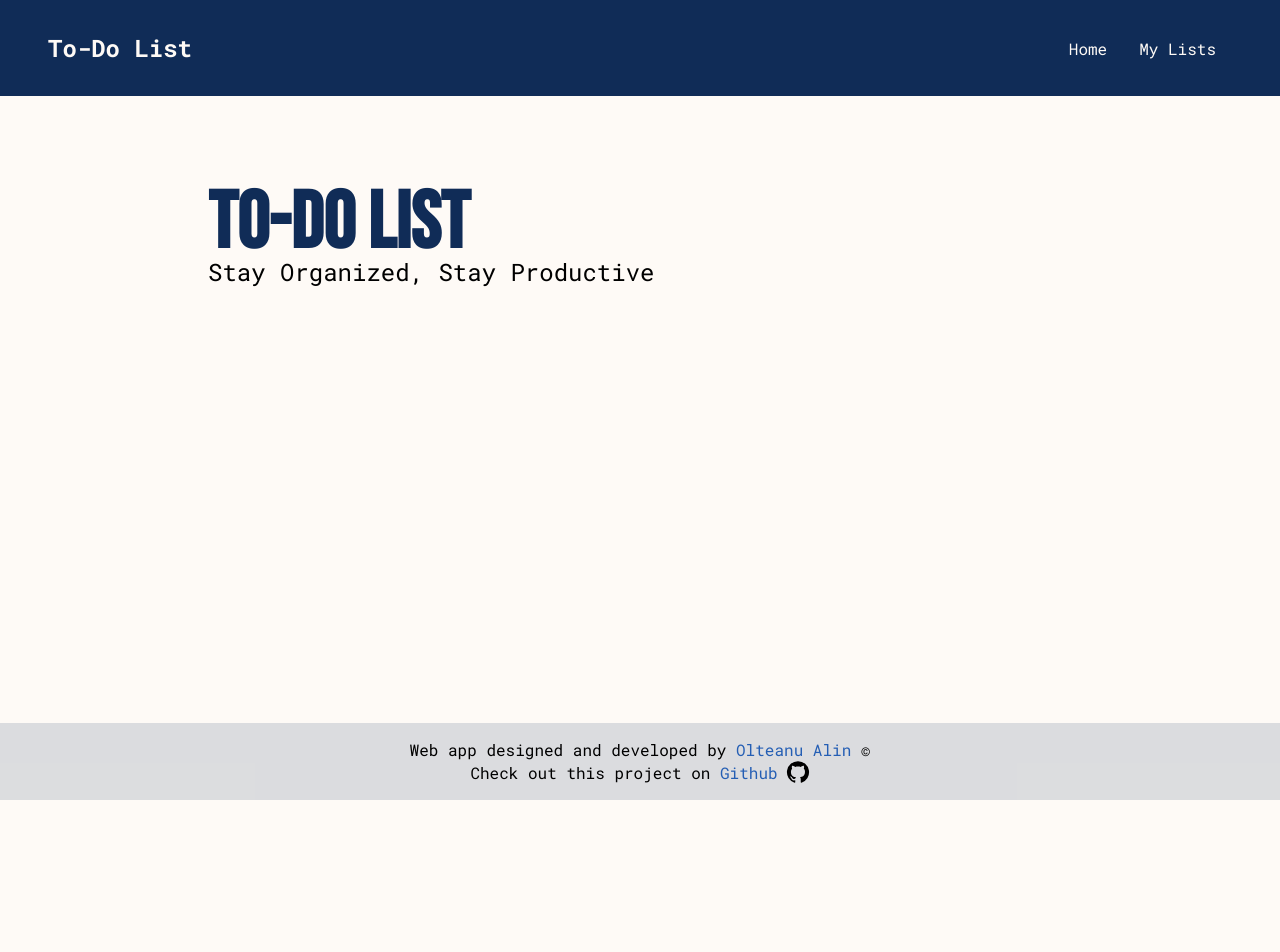
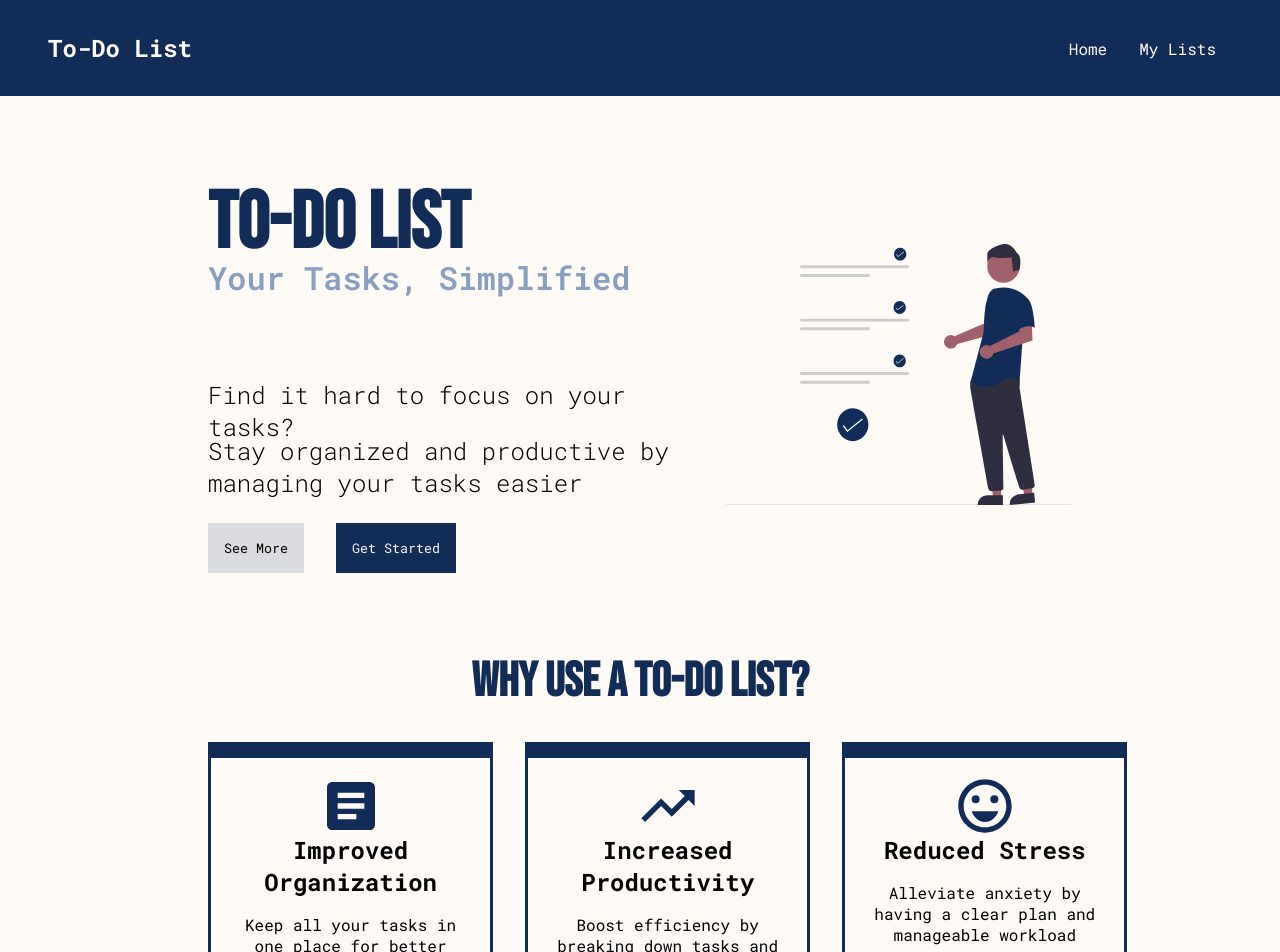
Before and after one commit to alin1k/React-ToDoList, a React (Create React App) app: page / in a window 1280 px wide. Shown: the top 952 px of the page. Before the commit the page ends 800 px from the top, so only its background shows below. Built offline with nearby package versions, Linux system fonts and the light colour scheme.

Commit message:
Added elements to home page

```diff
--- a/src/components/Home/Home.css
+++ b/src/components/Home/Home.css
@@ -1,4 +1,15 @@
 @import url('https://fonts.googleapis.com/css2?family=Bebas+Neue&display=swap');
+@import url('https://fonts.googleapis.com/css2?family=Roboto+Mono:ital,wght@0,100..700;1,100..700&display=swap');
+
+.font-primary{
+  font-family: "Roboto Mono" ,-apple-system, BlinkMacSystemFont, 'Segoe UI', 'Roboto', 'Oxygen',
+    'Ubuntu', 'Cantarell', 'Fira Sans', 'Droid Sans', 'Helvetica Neue';
+}
+
+.font-header{
+  font-family: "Bebas Neue", sans-serif;
+}
+
 
 .home{
   flex: 1;
@@ -13,6 +24,125 @@
 }
 
 .home-subheader{
-  font-weight: 400;
   margin-top: -1rem;
+  font-size: 2rem;
+  font-weight: 600;
+  color: #889fc0;
 }
+
+.header-content{
+  display: flex;
+  flex-direction: column;
+  justify-content: space-between;
+}
+
+.color-primary{
+  color: #102C57;
+}
+
+.color-secondary{
+  color: #cccfd4;
+}
+
+.color-accent{
+  color:#DAC0A3;
+}
+
+.home-text{
+  font-weight: 300;
+  margin-bottom: -0.5rem;
+}
+
+button:hover{
+  cursor: pointer;
+}
+
+button a{
+  color: inherit;
+}
+
+.btn{
+  font-size: 16px;
+}
+
+.btn-primary{
+  font-family: "Roboto Mono" ,-apple-system, BlinkMacSystemFont, 'Segoe UI', 'Roboto', 'Oxygen',
+    'Ubuntu', 'Cantarell', 'Fira Sans', 'Droid Sans', 'Helvetica Neue';
+  border: 0;
+  padding: 1rem;
+  background-color: #102C57;
+  color: whitesmoke !important;
+}
+
+.btn-primary:hover{
+  transform: scale(1.2);
+}
+
+.btn-secondary{
+  font-family: "Roboto Mono" ,-apple-system, BlinkMacSystemFont, 'Segoe UI', 'Roboto', 'Oxygen',
+    'Ubuntu', 'Cantarell', 'Fira Sans', 'Droid Sans', 'Helvetica Neue';
+  border: 0;
+  padding: 1rem;
+  background-color: #cccfd4ad;
+  margin-right: 2rem;
+}
+
+.btn-secondary:hover{
+  transform: scale(1.2);
+}
+
+.m-top-1{
+  margin-top: 1rem;
+}
+
+.m-top-2{
+  margin-top: 2rem;
+}
+
+.m-top-5{
+  margin-top: 5rem;
+}
+
+.gap-2{
+  gap: 2rem;
+}
+
+.p-1{
+  padding: 1rem;
+}
+
+.icon-size-4{
+  width: 4rem !important;
+  height: 4rem !important;
+}
+
+.cards-header{
+  text-align: center;
+  font-size: 3rem;
+}
+
+.card-header{
+  margin-top: -0.5rem;
+}
+
+.grid-3{
+  display: grid;
+  grid-template-columns: 33% 33% 33%;
+}
+
+.grid-2{
+  display: grid;
+  grid-template-columns: 60% 40%;
+}
+
+.card{
+
+  text-align: center;
+  border: #102C57 solid;
+  border-top: 1rem solid #102C57;
+}
+
+.ilustration{
+  width: 100%;
+  height: 100%;
+}
--- a/src/components/Home/Home.jsx
+++ b/src/components/Home/Home.jsx
@@ -1,12 +1,55 @@
 import React from 'react'
 import "./Home.css"
-// import { Link } from 'react-router-dom'
+import { Link } from 'react-router-dom'
+import ArticleIcon from '@mui/icons-material/Article';
+import TrendingUpIcon from '@mui/icons-material/TrendingUp';
+import SentimentVerySatisfiedIcon from '@mui/icons-material/SentimentVerySatisfied';
+import {ReactComponent as Ilustration} from "./ilustration.svg"
 
 function Home() {
   return (
     <div className="home">
-      <h1 className='home-header'>To-Do List</h1>
-      <h2 className='home-subheader'>Stay Organized, Stay Productive</h2>
+      <div className="grid-2">
+        <div className='header-content'>
+          <div>
+            <h1 className='home-header'>To-Do List</h1>
+            <h2 className='home-subheader'>Your Tasks, Simplified</h2>
+          </div>
+
+          <div className="button-group m-top-5">
+            <h2 className='home-text'>Find it hard to focus on your tasks?</h2>
+            <h2 className='home-text'>Stay organized and productive by managing your tasks easier</h2>
+            <button href='#main-content' className='btn-secondary m-top-2'><a href='#main-content'>See More</a></button>
+            <button className='btn-primary'><Link to="/lists">Get Started</Link></button>
+          </div>
+        </div>
+
+        <Ilustration className='ilustration'/>
+      </div>
+
+
+      <div className="m-top-5" id='main-content'>
+        <h1 className='cards-header color-primary font-header'>Why use a To-Do List?</h1>
+        <div className="grid-3 gap-2 m-top-2">
+          <div className="card p-1">
+            <ArticleIcon className='icon-size-4 color-primary'/>
+            <h2 className='card-header'>Improved Organization</h2>
+            <p className='m-top-1'>Keep all your tasks in one place for better clarity</p>
+          </div>
+          <div className="card p-1">
+            <TrendingUpIcon className='icon-size-4 color-primary'/>
+            <h2 className='card-header'>Increased Productivity</h2>
+            <p className='m-top-1'>Boost efficiency by breaking down tasks and tracking progress</p>
+          </div>
+          <div className="card p-1">
+            <SentimentVerySatisfiedIcon className='icon-size-4 color-primary'/>
+            <h2 className='card-header'>Reduced Stress</h2>
+            <p className='m-top-1'>Alleviate anxiety by having a clear plan and manageable workload</p>
+          </div>
+        </div>
+      </div>
+
+
     </div>
   )
 }
```
Also changed, not shown: src/components/Home/ilustration.svg (added), 1 other file (tests, documents, lock files or other folders).
